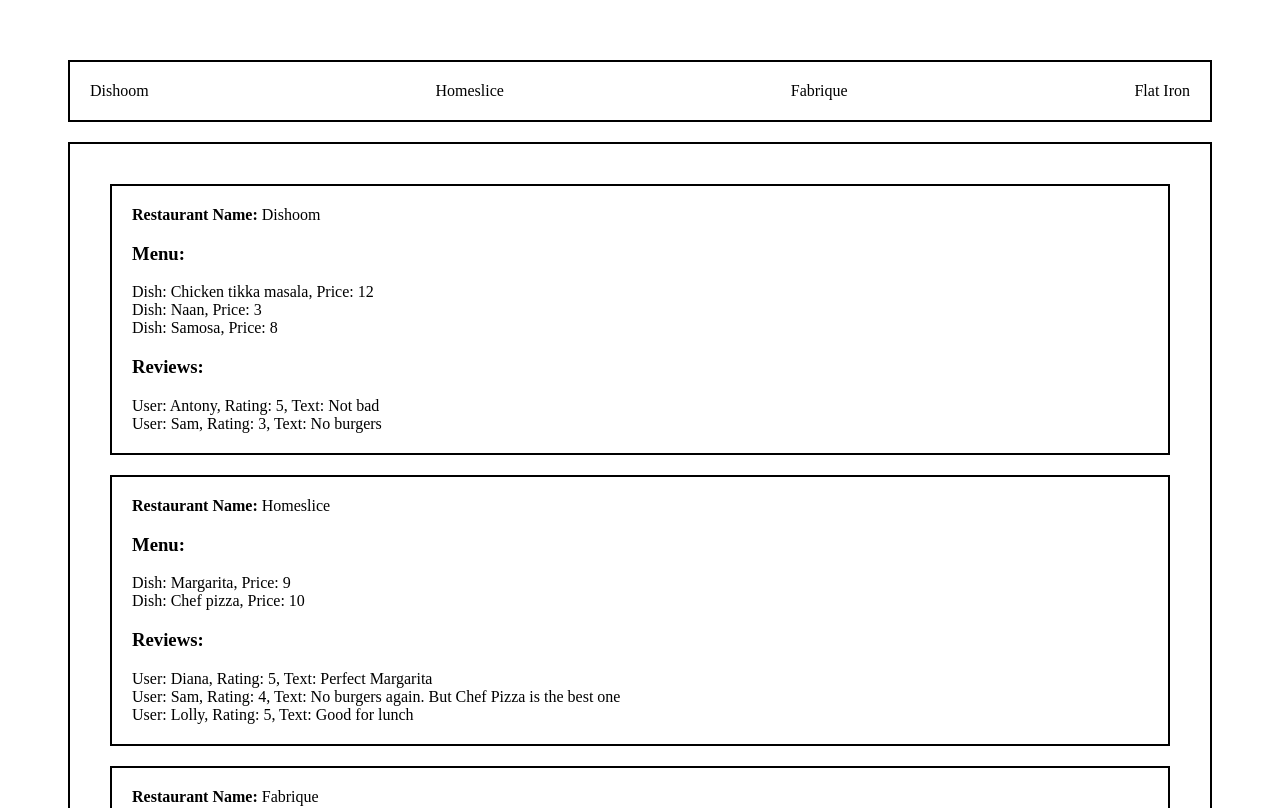
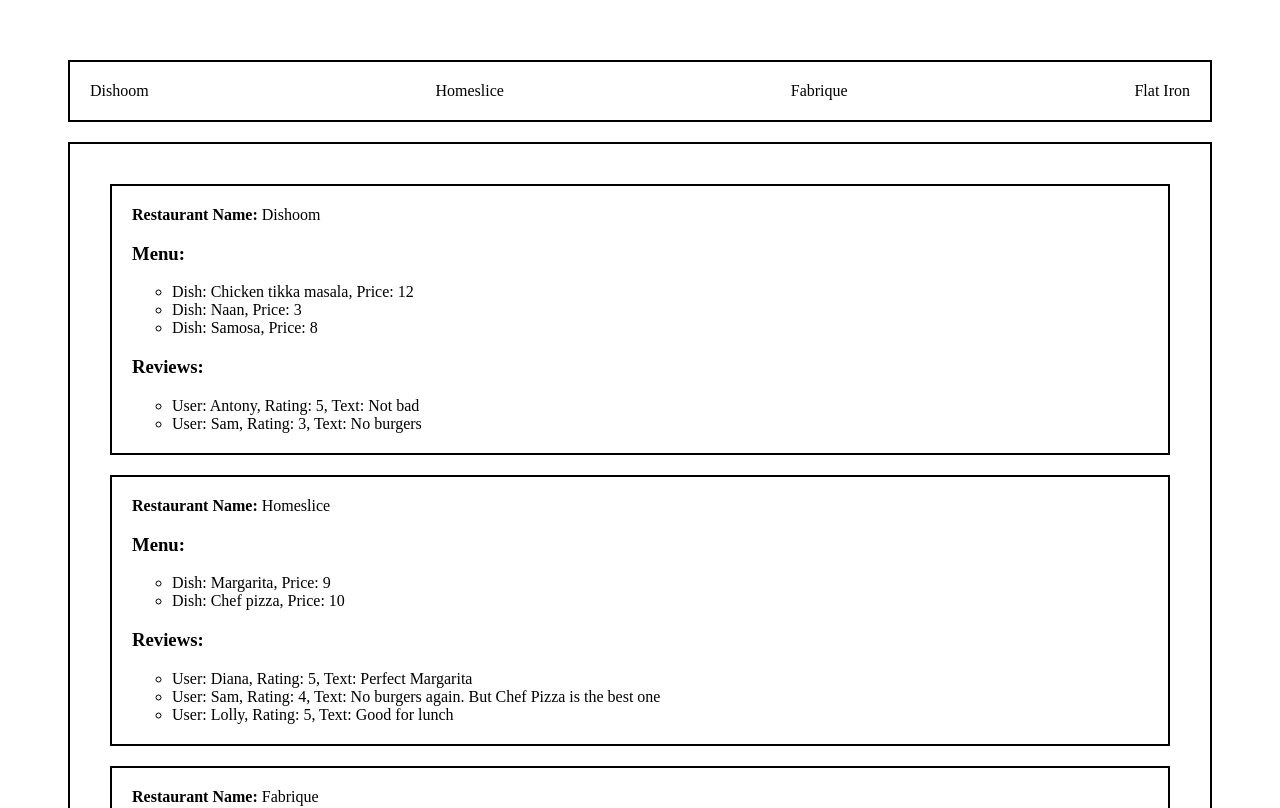
Before and after one commit to ivan-education/react-20231109, a React app: page / in a window 1280 px wide. Shown: the top 808 px of the page. Built offline with nearby package versions, Linux system fonts and the light colour scheme; the HTML template or start-up script is replaced by a standard one.

Commit message:
change divs to ul/li tags

```diff
--- a/src/components/menu/component.tsx
+++ b/src/components/menu/component.tsx
@@ -8,15 +8,15 @@
   return (
     <>
       <h3>Menu:</h3>
-      <div>
+      <ul>
         {dishes.map((dish: DishEntity) => {
           return (
-            <div key={dish.id}>
+            <li key={dish.id}>
               Dish: {dish.name}, Price: {dish.price}
-            </div>
+            </li>
           );
         })}
-      </div>
+      </ul>
     </>
   );
 };
--- a/src/components/restaurant/component.tsx
+++ b/src/components/restaurant/component.tsx
@@ -9,11 +9,11 @@
 
 export const Restaurant: React.FC<Props> = ({ restaurant }) => {
   return (
-    <div className={styles.restaurant}>
+    <li className={styles.restaurant}>
       <b>Restaurant Name: </b>
       <span>{restaurant.name}</span>
       <Menu dishes={restaurant.menu} />
       <Reviews reviews={restaurant.reviews} />
-    </div>
+    </li>
   );
 };
--- a/src/components/restaurants/component.tsx
+++ b/src/components/restaurants/component.tsx
@@ -9,10 +9,10 @@
 
 export const Restaurants: React.FC<Props> = ({ restaurants }) => {
   return (
-    <section className={`${styles.restaurants} ${restaurantPageStyles.indent}`}>
+    <ul className={`${styles.restaurants} ${restaurantPageStyles.indent}`}>
       {restaurants.map((restaurant: RestaurantEntity) => {
         return <Restaurant key={restaurant.id} restaurant={restaurant} />;
       })}
-    </section>
+    </ul>
   );
 };
--- a/src/components/restaurants/styles.module.css
+++ b/src/components/restaurants/styles.module.css
@@ -1,3 +1,4 @@
 .restaurants {
   border: 2px solid black;
+  list-style-type: none;
 }
--- a/src/components/reviews/component.tsx
+++ b/src/components/reviews/component.tsx
@@ -4,15 +4,15 @@
   return (
     <>
       <h3>Reviews:</h3>
-      <div>
+      <ul>
         {reviews.map((review: ReviewEntity) => {
           return (
-            <div key={review.id}>
+            <li key={review.id}>
               User: {review.user}, Rating: {review.rating}, Text: {review.text}
-            </div>
+            </li>
           );
         })}
-      </div>
+      </ul>
     </>
   );
 };
```
